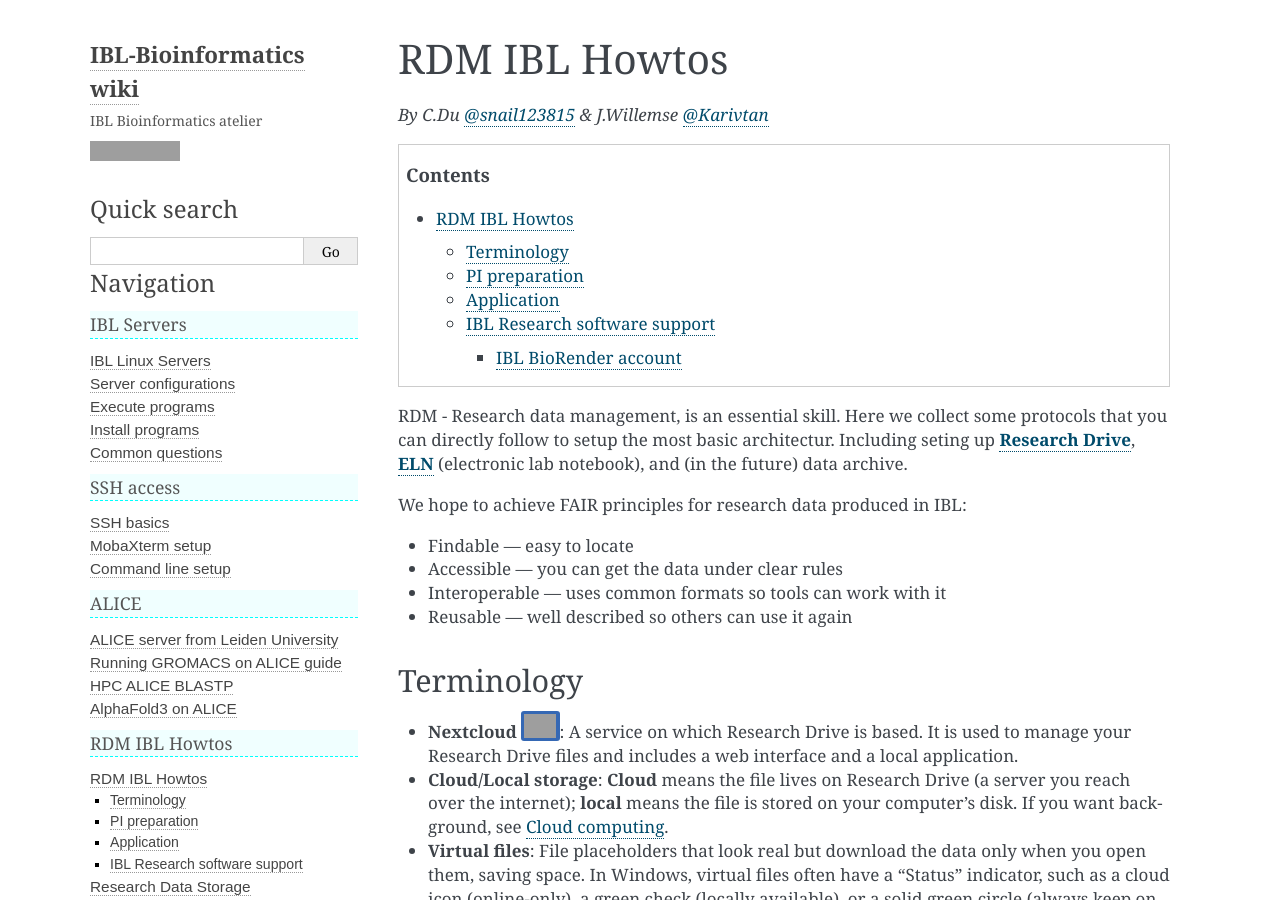
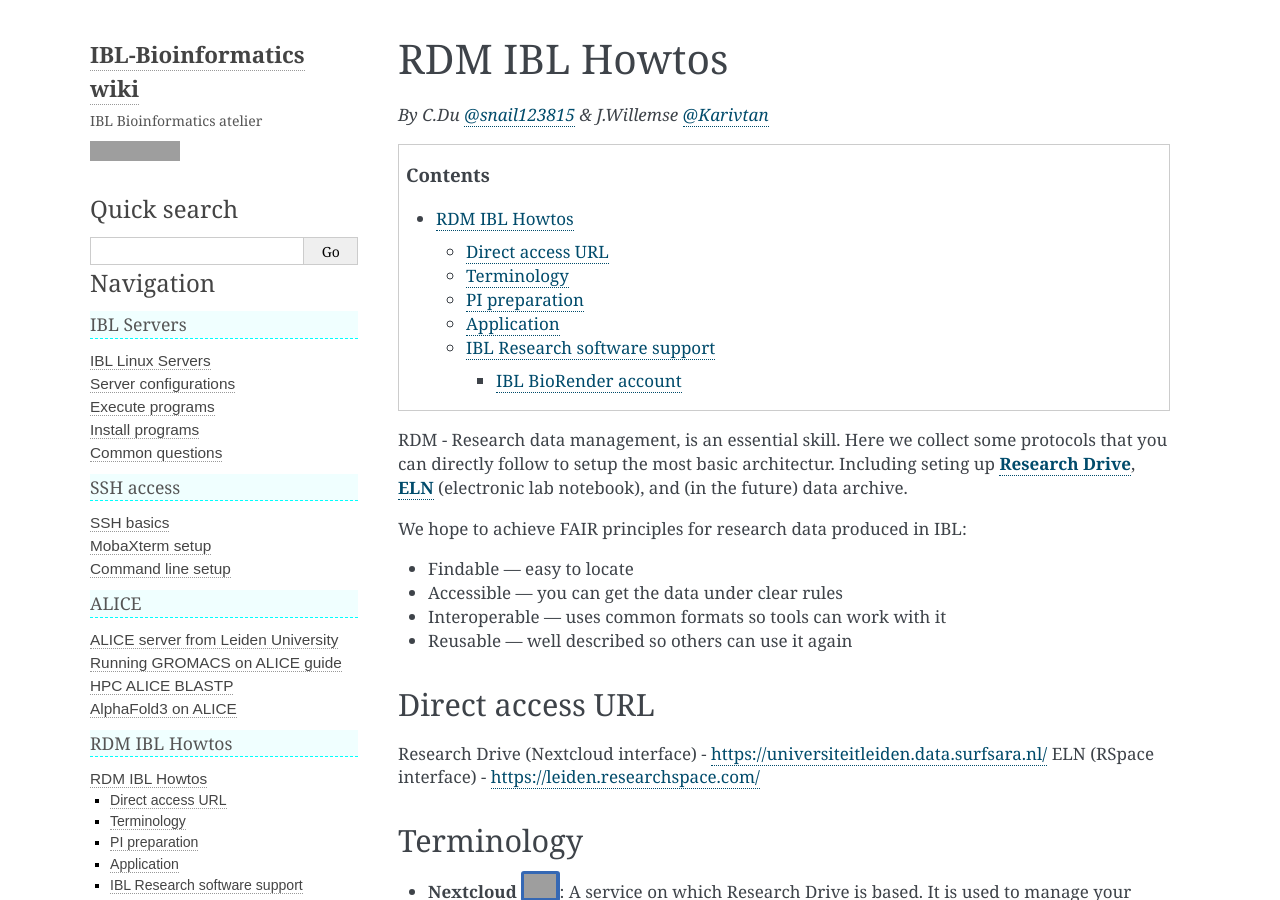
Before and after one commit to IBL-bioinfo/IBL-bioinformatics-wiki, a Sphinx documentation site: the page built from docs/source/rdm_howtos/Intro.md, in a window 1280 px wide and 900 px high. Built offline with Sphinx 7.4.7, drawn with Linux system fonts in a browser that asks for light colours; grey boxes are pictures that could not be loaded.

Commit message:
Add direct access URLs for ELN and Research Drive in documentation

```diff
--- a/docs/source/rdm_howtos/Intro.md
+++ b/docs/source/rdm_howtos/Intro.md
@@ -15,6 +15,11 @@ We hope to achieve FAIR principles for research data produced in IBL:
 - Accessible — you can get the data under clear rules
 - Interoperable — uses common formats so tools can work with it
 - Reusable — well described so others can use it again
+
+## Direct access URL
+
+Research Drive (Nextcloud interface) - [https://universiteitleiden.data.surfsara.nl/](https://universiteitleiden.data.surfsara.nl/)
+ELN (RSpace interface) - [https://leiden.researchspace.com/](https://leiden.researchspace.com/)
 
 ## Terminology
 
```
Also changed, not shown: docs/source/rdm_howtos/ELN.md (+4 -0 lines), docs/source/rdm_howtos/ResearchDrive.md (+4 -0 lines).
